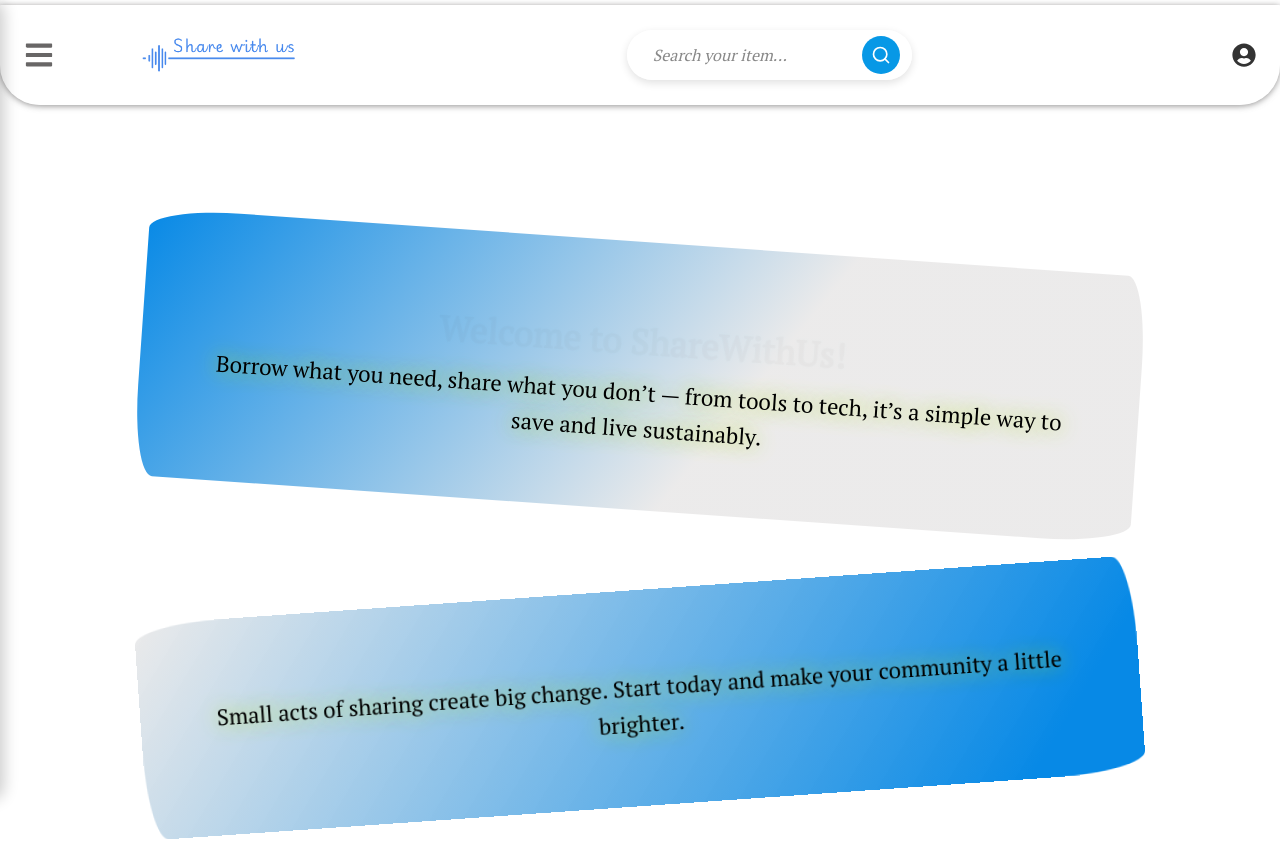
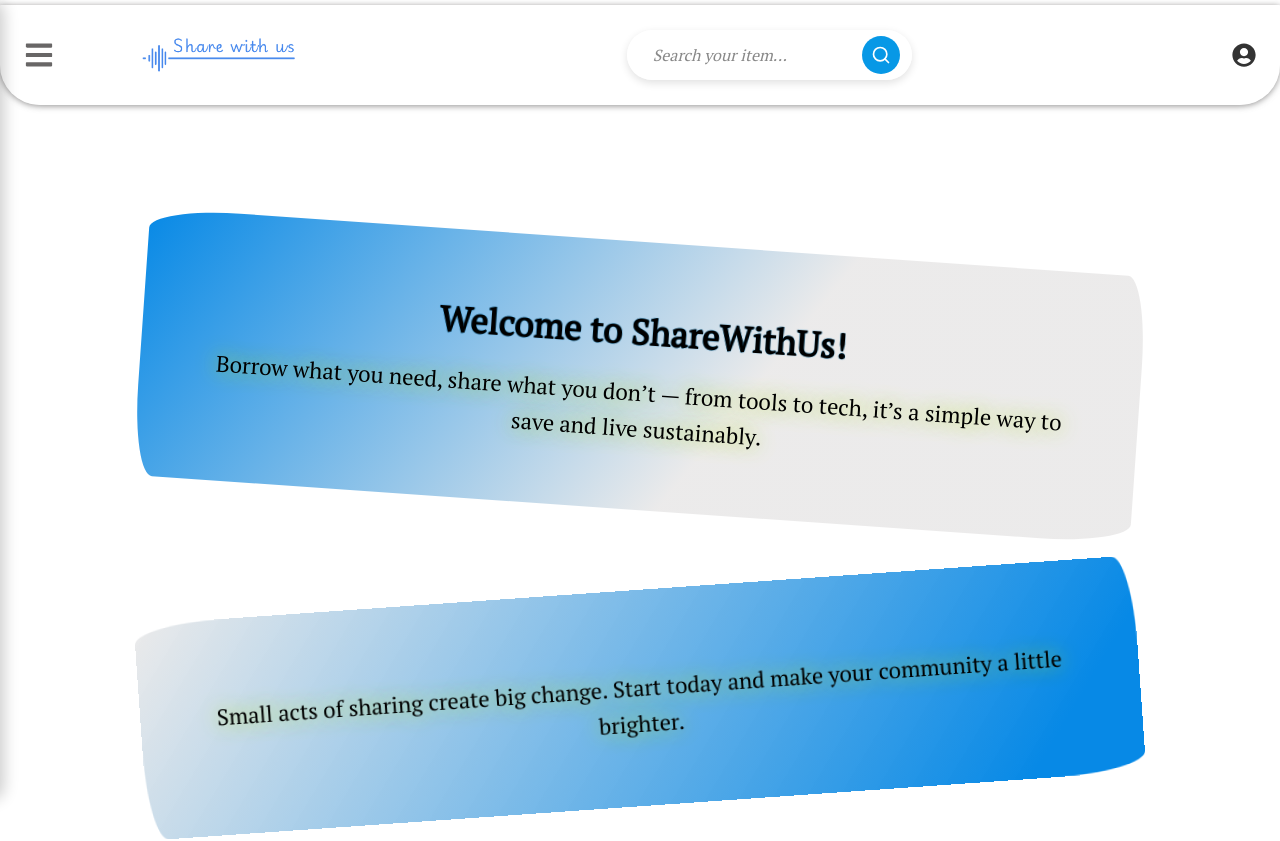
Before and after one commit to HackYourFutureProjects/c51-final-project-group-A, a React (Vite) app in the folder client/: page / in a window 1280 px wide. Shown: the top 841 px of the page. Built offline with nearby package versions, Linux system fonts and the light colour scheme; no server answers.

Commit message:
change animation form

```diff
--- a/client/src/components/HomeComponents/ExplainText.css
+++ b/client/src/components/HomeComponents/ExplainText.css
@@ -14,7 +14,7 @@
   color: #000000;
   margin-bottom: 1rem;
   overflow: hidden;
-  animation: fadeIn 2s infinite;
+  animation: fadeIn 2s forwards;
   text-shadow: 0 0 1px #0798e6;
 }
 
```
